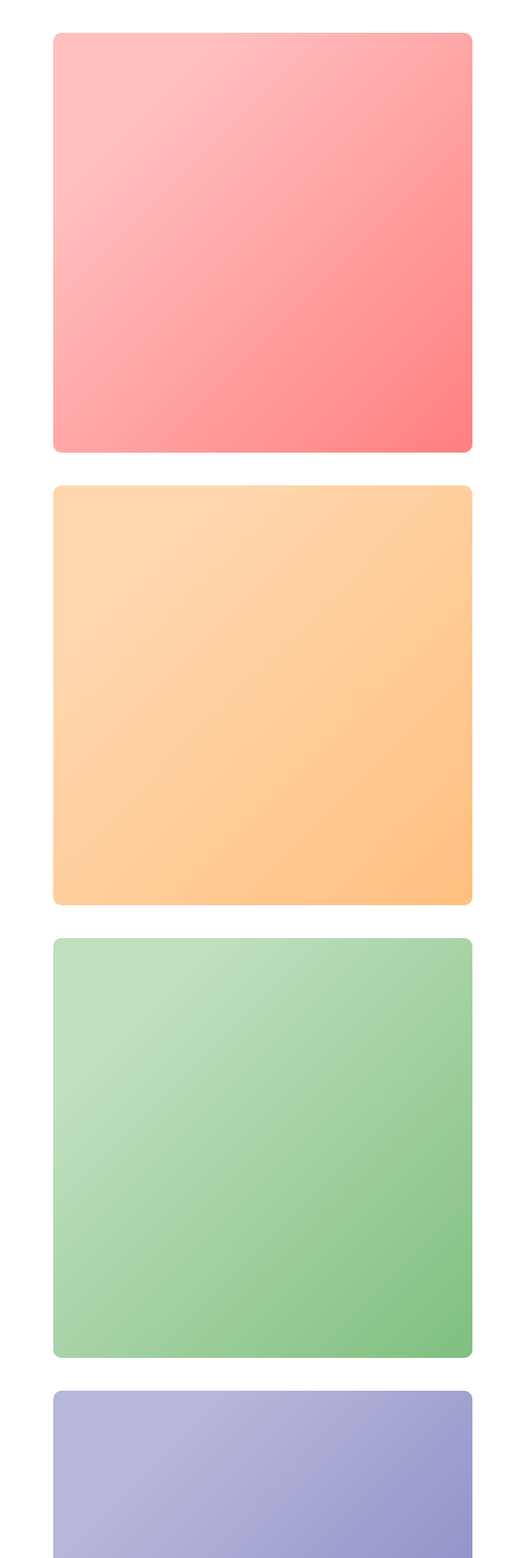
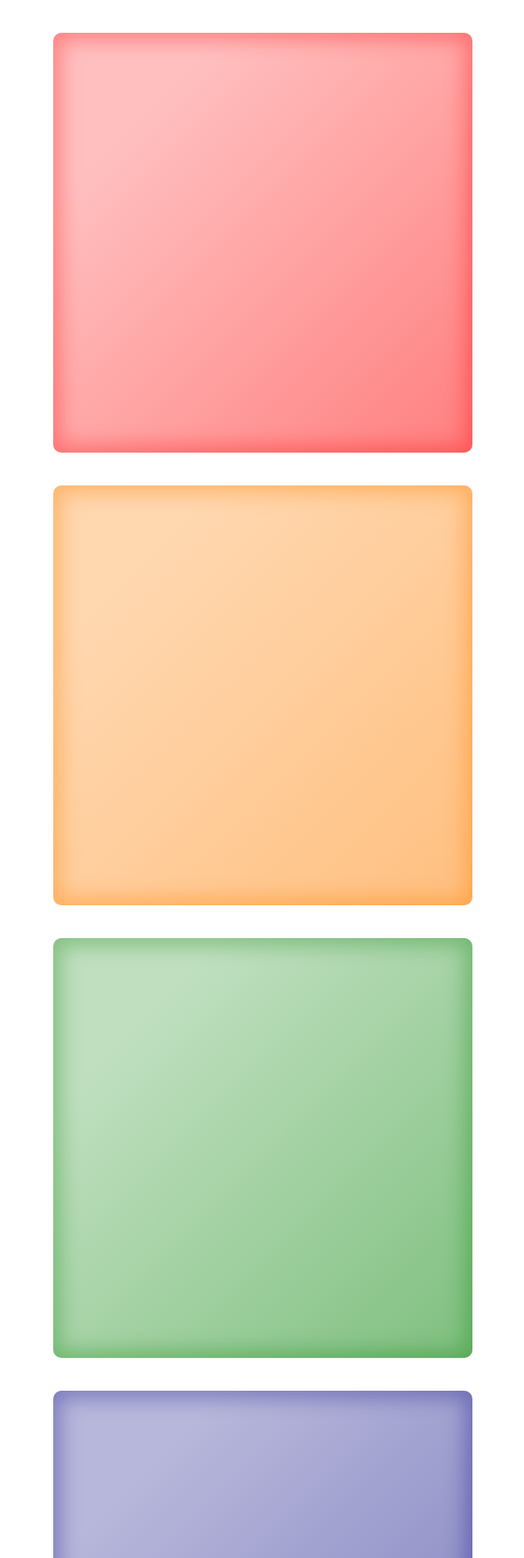
Before and after one commit to JDHofmann/snap-scoll, a plain HTML site: page index.html in a window 1280 px wide. Shown: the top 1900 px of the page at 82% size, without its empty margins (319-959 px from the left). Drawn offline with Linux system fonts and the light colour scheme.

Commit message:
box shadow added

```diff
--- a/style.css
+++ b/style.css
@@ -13,20 +13,27 @@
 
 .ct-0 {
     background: #ff000080;
-    background: linear-gradient(135deg, #ff000040 20%, #ff000080)
+    background: linear-gradient(135deg, #ff000040 20%, #ff000080);
+    box-shadow: inset 0 0 25px 9px #ff000050;
 }
 
 .ct-1 {
     background: #ff800080;
-    background: linear-gradient(135deg, #ff800050 20%, #ff800080)
+    background: linear-gradient(135deg, #ff800050 20%, #ff800080);
+    box-shadow: inset 0 0 25px 9px #ff800060;
+
 }
 
 .ct-2 {
     background: #00800080;
-    background: linear-gradient(135deg, #00800040 20%, #00800080)
+    background: linear-gradient(135deg, #00800040 20%, #00800080);
+    box-shadow: inset 0 0 25px 9px #00800050;
+
 }
 
 .ct-3 {
     background: #00008080;
-    background: linear-gradient(135deg, #00008048 20%, #00008080)
+    background: linear-gradient(135deg, #00008048 20%, #00008080);
+    box-shadow: inset 0 0 25px 9px #00008050;
+
 }
```
